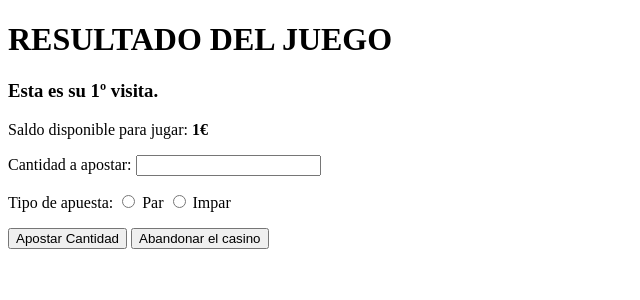
After one commit to Diego974/php, a PHP site: page /casino.php in a window 1280 px wide. The commit adds this page. Shown: the top 300 px of the page, without its empty margins (0-640 px from the left). Run offline with PHP 8.4, Linux system fonts and the light colour scheme; the visitor is signed in with stand-in values (Sample User, id 1).

Commit message:
MiniCasino

```diff
--- /dev/null
+++ b/MiniCasino/casino.php
@@ -0,0 +1,72 @@
+<?php
+    session_start();
+if (!isset($_SESSION['dinero']) || $_SESSION['dinero'] <= 0) {
+    header("Location: index.php");
+    exit;
+}
+
+if (isset($_POST['salir'])) {
+    header("Location: salir.php");
+    exit;
+}
+
+if (!isset($_COOKIE['nvisitas'])) {
+    $nvisitas = 1;
+} else {
+    $nvisitas = $_COOKIE['nvisitas'] + 1;
+}
+setcookie('nvisitas', $nvisitas, time() + (30 * 24 * 3600));
+
+if (isset($_POST['apostar'])) {
+    $apuesta = intval($_POST['dinero']);
+    $eleccion = $_POST['eleccion'];
+    $dinero = $_SESSION['dinero'];
+
+    if ($apuesta > $dinero || $apuesta <= 0) {
+        $mensaje = "Error: no dispone de $apuesta euros disponibles. Dispone de $dinero para jugar.";
+    } else {
+        $numero = rand(1, 100);
+        $resultado = ($numero % 2 == 0) ? "par" : "impar";
+
+        if ($eleccion == $resultado) {
+            $dinero += $apuesta;
+            $mensaje = "Ha ganado. Salió $resultado ($numero).";
+        } else {
+            $dinero -= $apuesta;
+            $mensaje = "Ha perdido. Salió $resultado ($numero).";
+        }
+
+        $_SESSION['dinero'] = $dinero;
+    }
+}
+?>
+<!DOCTYPE html>
+<html lang="es">
+<head>
+    <meta charset="UTF-8">
+    <meta name="viewport" content="width=device-width, initial-scale=1.0">
+    <title>Resultado del juego</title>
+</head>
+<body>
+    <h1>RESULTADO DEL JUEGO</h1>
+    <h3>Esta es su <?php echo $nvisitas; ?>º visita.</h3>
+
+    <p>Saldo disponible para jugar: <strong><?php echo $_SESSION['dinero']; ?>€</strong></p>
+    <?php if (isset($mensaje)): ?>
+        <p><?php echo $mensaje; ?></p>
+    <?php endif; ?>
+    <form method="post" action="casino.php">
+        <p>Cantidad a apostar:
+            <input type="number" name="dinero" id="dinero">
+        </p>
+        <p>Tipo de apuesta:
+            <input type="radio" name="eleccion" id="par" value="par" >
+            <label for="par">Par</label>
+            <input type="radio" name="eleccion" id="impar" value="impar" >
+            <label for="impar">Impar</label>
+        </p>
+        <input type="submit" name="apostar" value="Apostar Cantidad">
+        <input type="submit" name="salir" value="Abandonar el casino">
+    </form>
+</body>
+</html>
```
Also changed, not shown: MiniCasino/Index.php (+29 -3 lines), MiniCasino/salir.php (added, +19 -0 lines).
